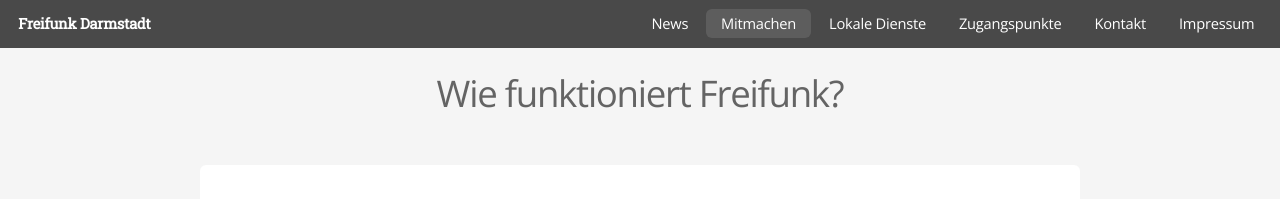
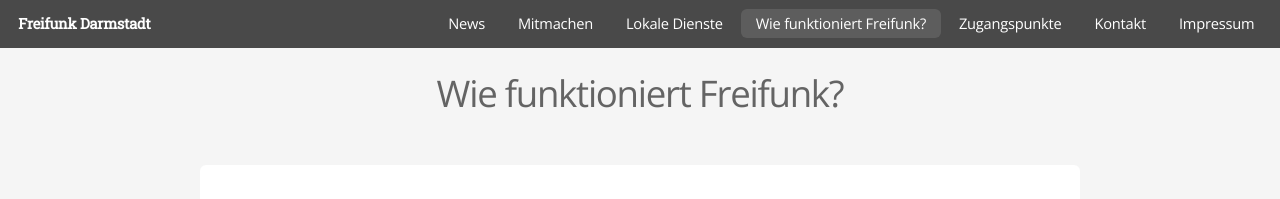
Before and after one commit to mdrenger/darmstadt.freifunk.net, a Jekyll site: the page built from pages/wie_funktioniert_freifunk.md, in a window 1280 px wide. Shown: the top 199 px of the page. Built offline with Jekyll 4.4.1, drawn with Linux system fonts in a browser that asks for light colours; some of the changed lines change nothing that is shown.

Commit message:
move wie funktioniert freifunk outside of mitmachen

```diff
--- a/pages/mitmachen/wie_funktioniert_freifunk.md
+++ b/pages/wie_funktioniert_freifunk.md
@@ -2,10 +2,10 @@
 title: Wie funktioniert Freifunk?
 permalink: /wie-funktioniert-freifunk/
 layout: page
+main_menu: true
+weight: 3
 top_url: /wie-funktioniert-freifunk
-sub_menu: true
-top_url: /mitmachen/
-sub_weight: 2
+sub_weight: 1
 ---
 
 <section class="box">
```
